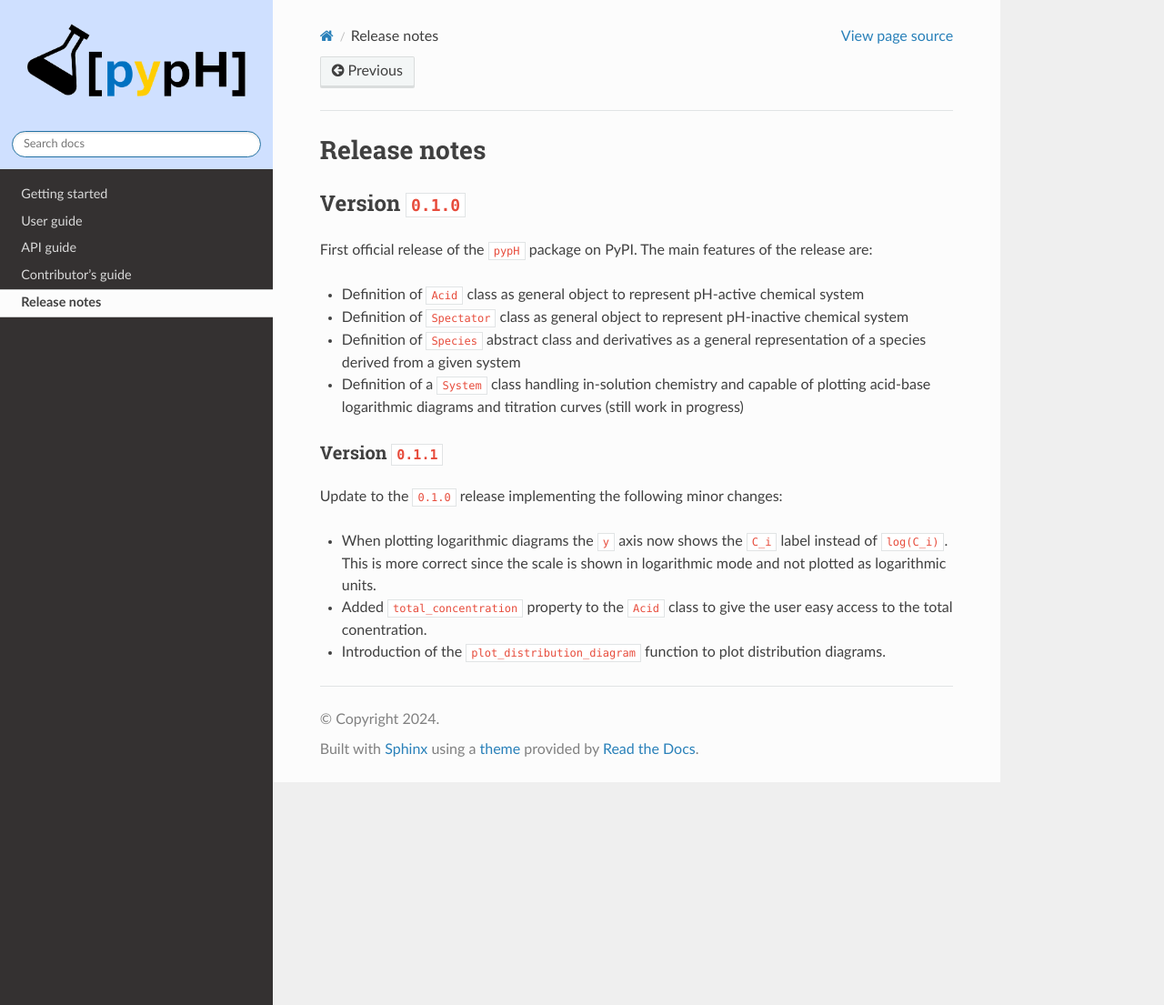
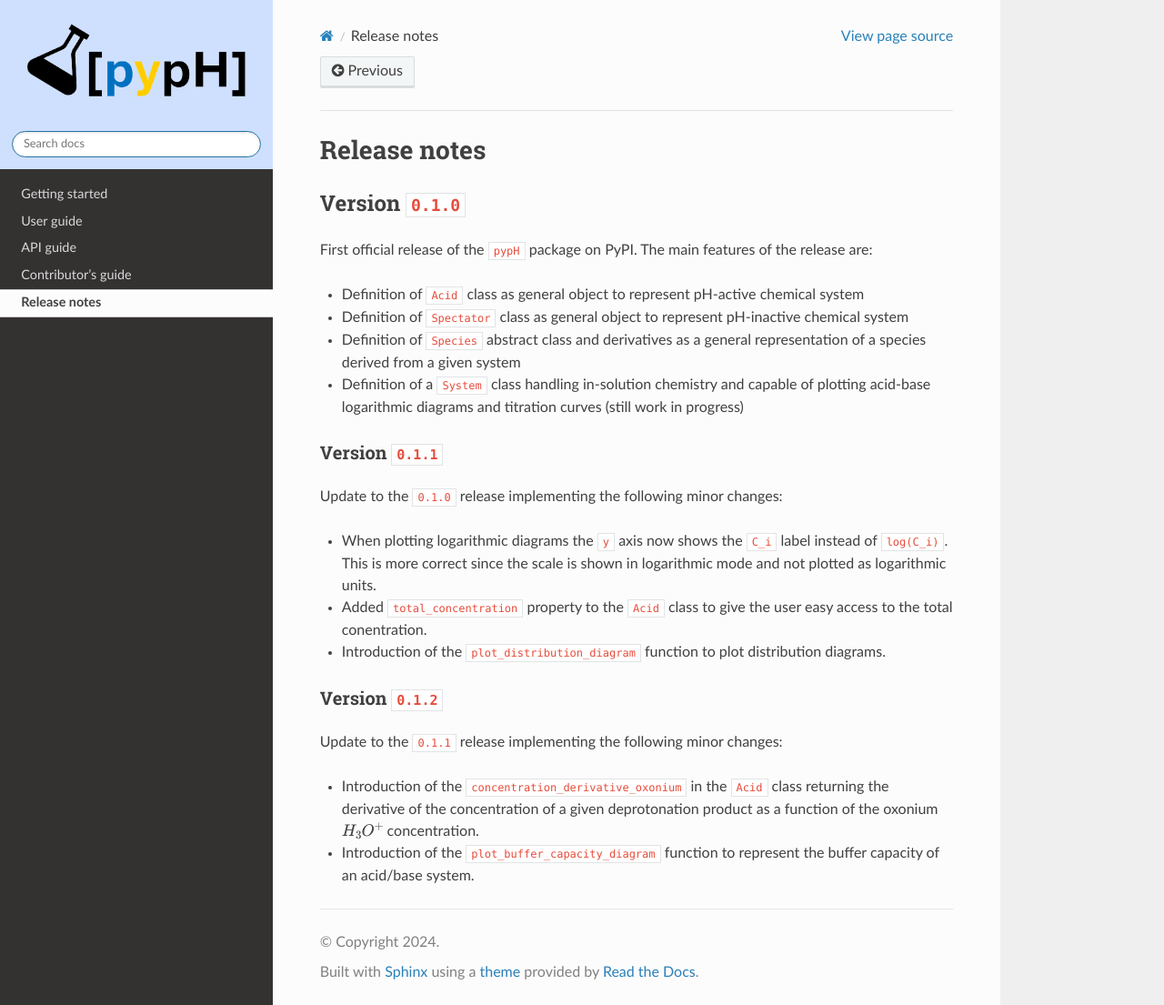
Before and after one commit to ppravatto/pypH, a Jupyter Book: the page built from docs/release-notes.md, in a window 1280 px wide and 1105 px high. Shown: the whole window at 91% size. Built offline with Jupyter Book 1.0.4 settings and Sphinx 7.4.7 and the Read the Docs theme 3.1.0, drawn with Linux system fonts in a browser that asks for light colours.

Commit message:
Version bump to 0.1.2

```diff
--- a/docs/release-notes.md
+++ b/docs/release-notes.md
@@ -15,3 +15,9 @@ Update to the `0.1.0` release implementing the following minor changes:
 - When plotting logarithmic diagrams the `y` axis now shows the `C_i` label instead of `log(C_i)`. This is more correct since the scale is shown in logarithmic mode and not plotted as logarithmic units.
 - Added `total_concentration` property to the `Acid` class to give the user easy access to the total conentration.
 - Introduction of the `plot_distribution_diagram` function to plot distribution diagrams.
+
+### Version `0.1.2`
+Update to the `0.1.1` release implementing the following minor changes:
+
+- Introduction of the `concentration_derivative_oxonium` in the `Acid` class returning the derivative of the concentration of a given deprotonation product as a function of the oxonium $H_3O^+$ concentration.
+- Introduction of the `plot_buffer_capacity_diagram` function to represent the buffer capacity of an acid/base system.
--- a/pyproject.toml
+++ b/pyproject.toml
@@ -4,7 +4,7 @@ build-backend = "setuptools.build_meta"
 
 [project]
 name = "pyph-toolkit"
-version = "0.1.1"
+version = "0.1.2"
 authors = [
   { name="Pierpaolo Pravatto" },
 ]
```
Also changed, not shown: docs/intro.md (+2 -2 lines).
